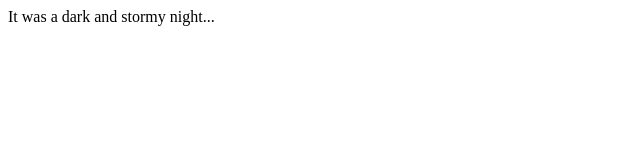
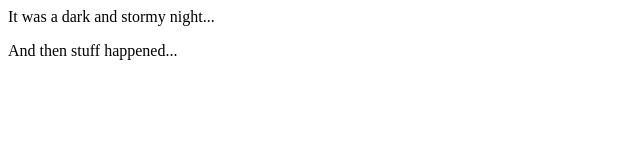
Before and after one commit to james636/fireside-story, a plain HTML site: page index.html in a window 1280 px wide. Shown: the whole page, without its empty margins (0-640 px from the left). Drawn offline with Linux system fonts and the light colour scheme.

Commit message:
added a second line

```diff
--- a/index.html
+++ b/index.html
@@ -1,5 +1,6 @@
 <html>
     <body>
         <p>It was a dark and stormy night...</p>
+        <p>And then stuff happened...</p>
     </body>
 </html>
```
